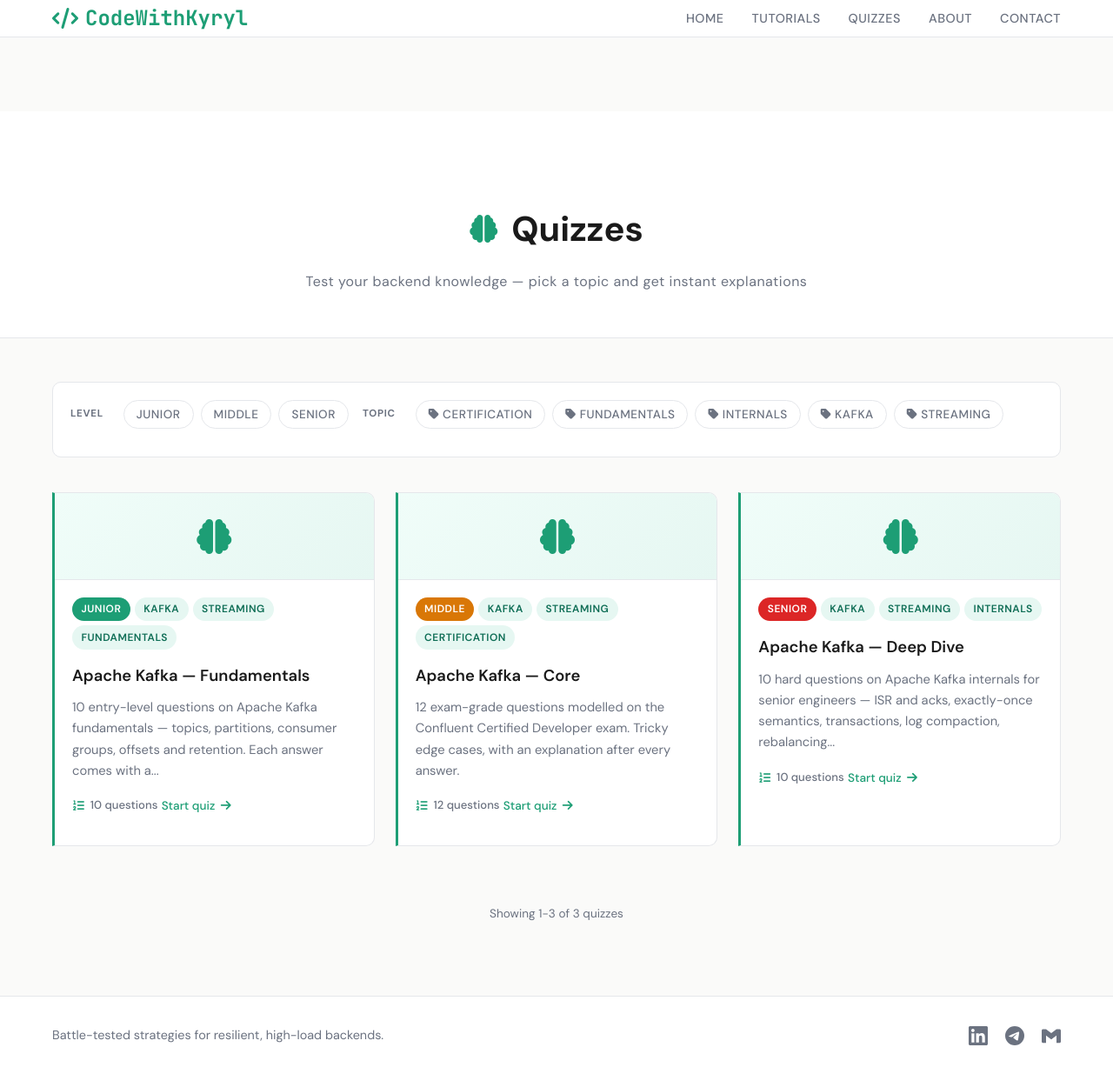
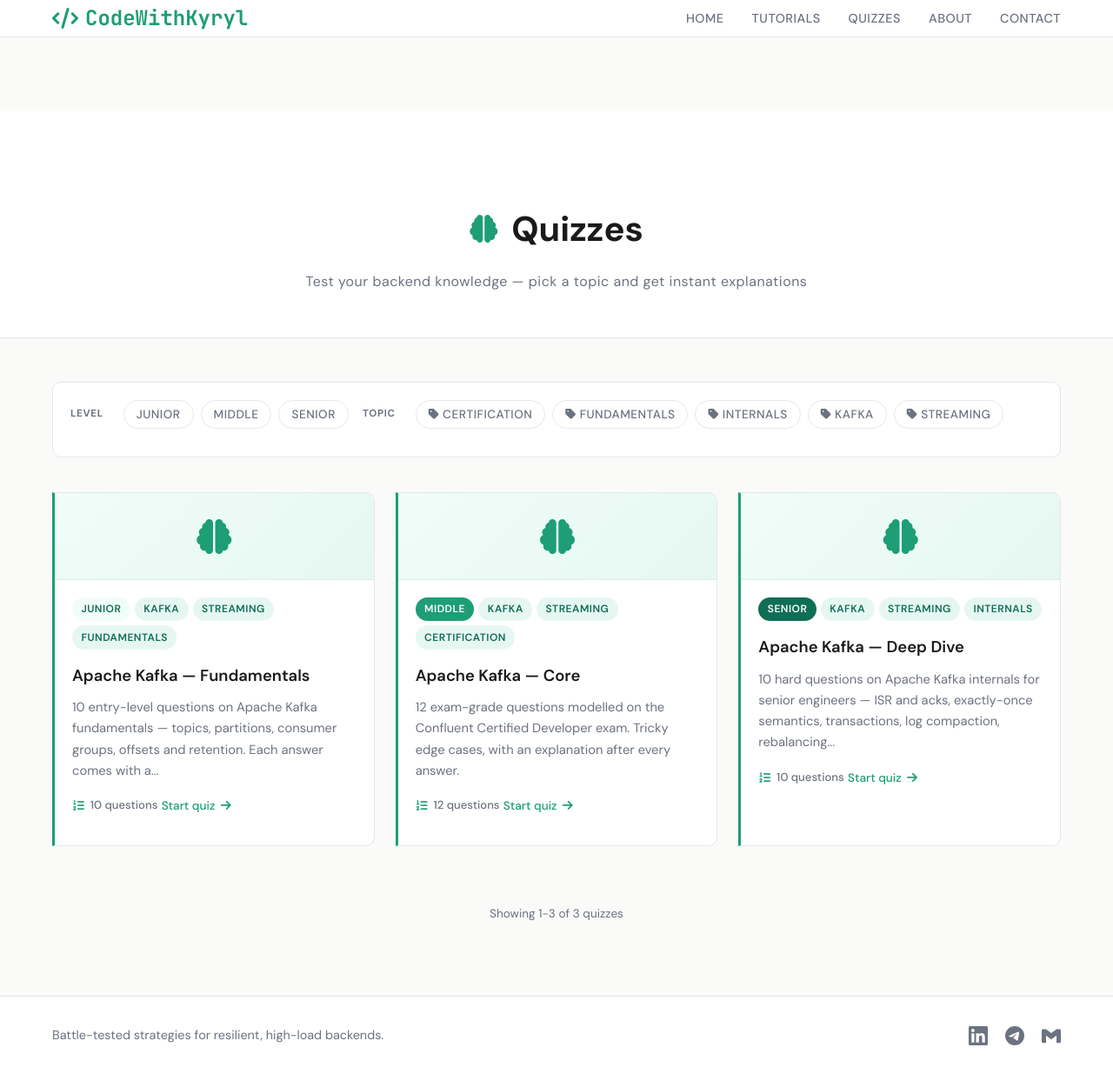
Before and after one commit to javaAndScriptDeveloper/codeWithKyryl, a Jekyll site: the page built from quizzes.md, in a window 1280 px wide and 1235 px high. Shown: the whole window at 87% size. Built offline with Jekyll 4.4.1, drawn with Linux system fonts in a browser that asks for light colours.

Commit message:
Recolor quiz levels to the brand green ramp
The green/amber/red level colors clashed with the site palette. Use a
single brand-green intensity ramp instead — light tint (Junior) ->
primary (Middle) -> dark (Senior) — for both the difficulty chips and
the level filter buttons.

Co-Authored-By: Claude Sonnet 4.6 <noreply@anthropic.com>

```diff
--- a/assets/css/quizzes.css
+++ b/assets/css/quizzes.css
@@ -94,14 +94,38 @@ main {
     flex-wrap: wrap;
 }
 
-/* Level colors: Junior = green, Middle = amber, Senior = red */
-.tag-chip-difficulty.level-junior { background: #1D9E75; border-color: #1D9E75; }
-.tag-chip-difficulty.level-middle { background: #d97706; border-color: #d97706; }
-.tag-chip-difficulty.level-senior { background: #dc2626; border-color: #dc2626; }
+/* Levels as a brand-green intensity ramp: light -> dark = easy -> hard */
+.tag-chip-difficulty.level-junior {
+    background: var(--quiz-success-bg);
+    color: var(--color-primary-dark);
+    border-color: var(--color-primary);
+}
+.tag-chip-difficulty.level-middle {
+    background: var(--color-primary);
+    border-color: var(--color-primary);
+    color: #fff;
+}
+.tag-chip-difficulty.level-senior {
+    background: var(--color-primary-dark);
+    border-color: var(--color-primary-dark);
+    color: #fff;
+}
 
-.level-btn.level-junior.active { background: #1D9E75; border-color: #1D9E75; color: #fff; }
-.level-btn.level-middle.active { background: #d97706; border-color: #d97706; color: #fff; }
-.level-btn.level-senior.active { background: #dc2626; border-color: #dc2626; color: #fff; }
+.level-btn.level-junior.active {
+    background: var(--quiz-success-bg);
+    color: var(--color-primary-dark);
+    border-color: var(--color-primary);
+}
+.level-btn.level-middle.active {
+    background: var(--color-primary);
+    border-color: var(--color-primary);
+    color: #fff;
+}
+.level-btn.level-senior.active {
+    background: var(--color-primary-dark);
+    border-color: var(--color-primary-dark);
+    color: #fff;
+}
 
 /* ---- Quiz page shell -------------------------------------------------- */
 .quiz-page {
```
